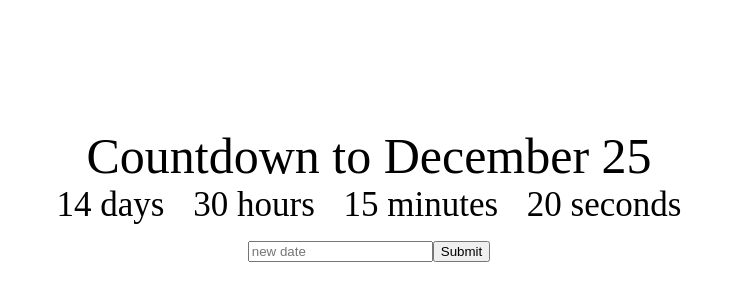
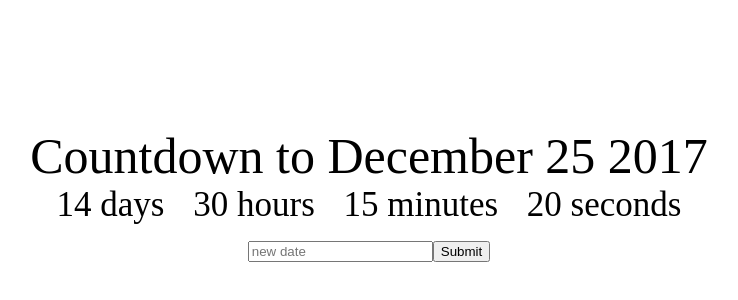
Before and after one commit to mtthwyng15/countdown, a React (Create React App) app: page / in a window 1280 px wide. Shown: the part 126-426 px from the top of the page, without its empty margins (271-1009 px from the left). Built offline with nearby package versions, Linux system fonts and the light colour scheme; the HTML template or start-up script is replaced by a standard one.

Commit message:
* Added constructor and state in App.jsx

```diff
--- a/src/App.jsx
+++ b/src/App.jsx
@@ -2,10 +2,19 @@ import React, {Component} from 'react';
 import './App.css';
 
 class App extends Component {
+  constructor(props){
+    super(props);
+    this.state = {
+      deadline: 'December 25 2017'
+    }
+  }
   render(){
     return(
       <div className="App">
-        <div className="App-title"> Countdown to December 25</div>
+        <div className="App-title">
+           Countdown to { this.state.deadline }
+        </div>
+
         <div>
           <div className="Clock-days"> 14 days </div>
           <div className="Clock-hours"> 30 hours </div>
```
Lines whose indentation alone changed are shown as unchanged.
